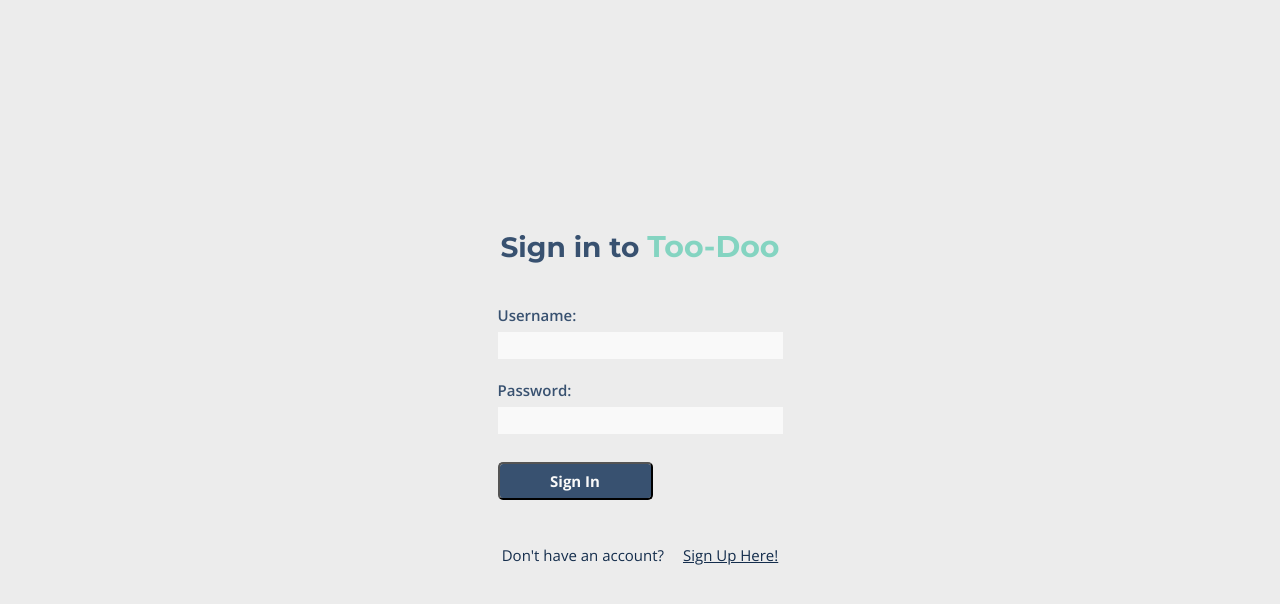
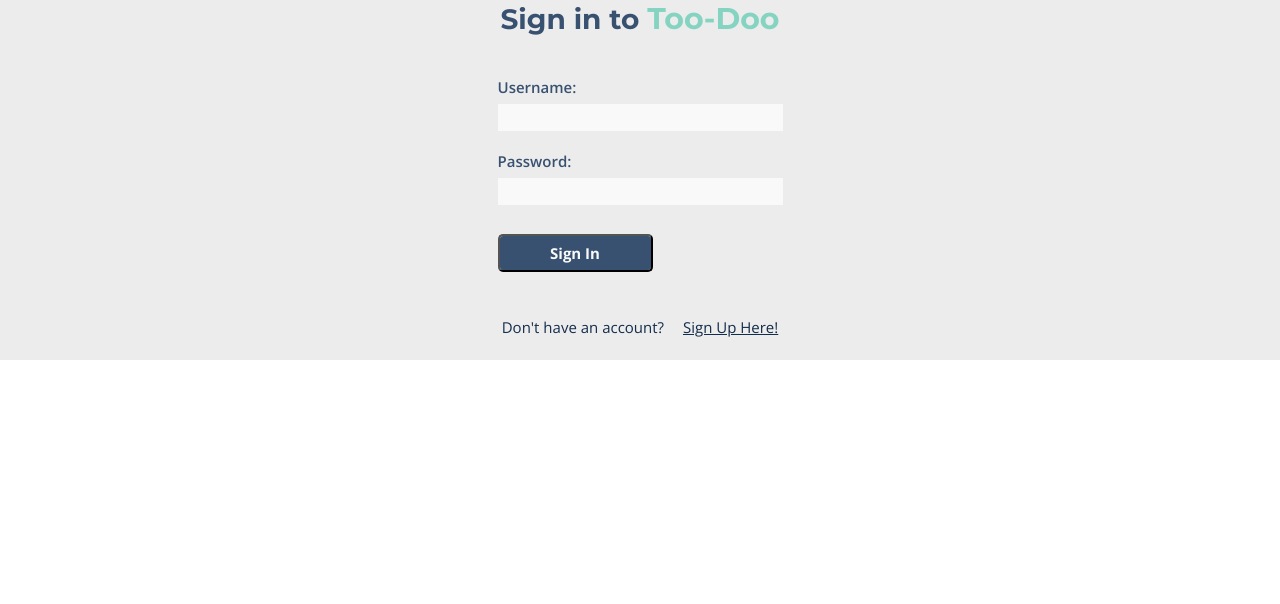
Before and after one commit to ajhanson22227/ToDo-List-React, a React (Create React App) app: page /user/signin in a window 1280 px wide. Shown: the top 604 px of the page. Built offline with nearby package versions, Linux system fonts and the light colour scheme.

Commit message:
Remove height from root class Height was causing white bar at bottom, possibly due to padding and margins

```diff
--- a/src/App.css
+++ b/src/App.css
@@ -9,7 +9,7 @@ body {
 }
 #root {
   background-color: #ececec;
-  height: 100%;
+  padding-bottom: 1em;
 }
 
 a:hover,
```
